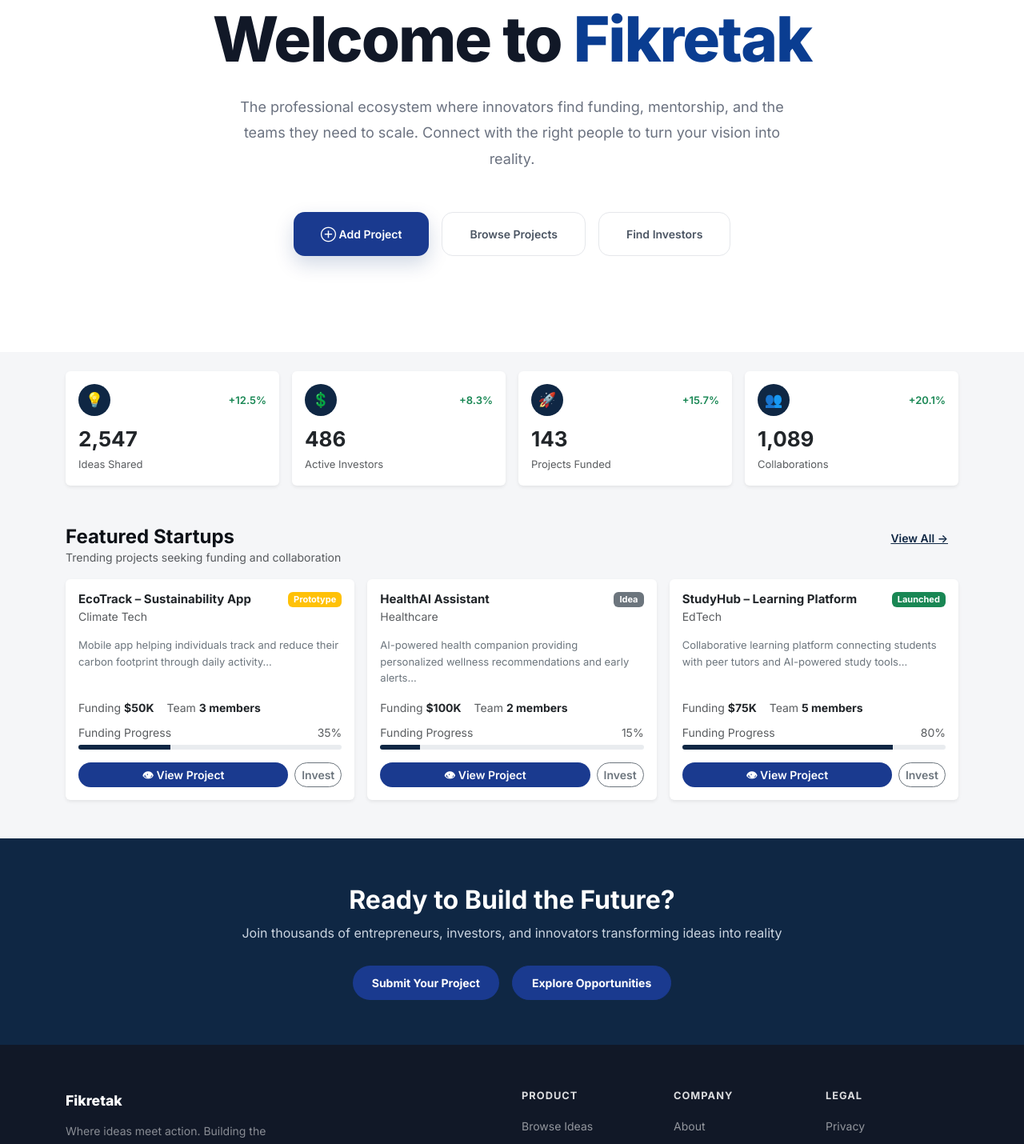
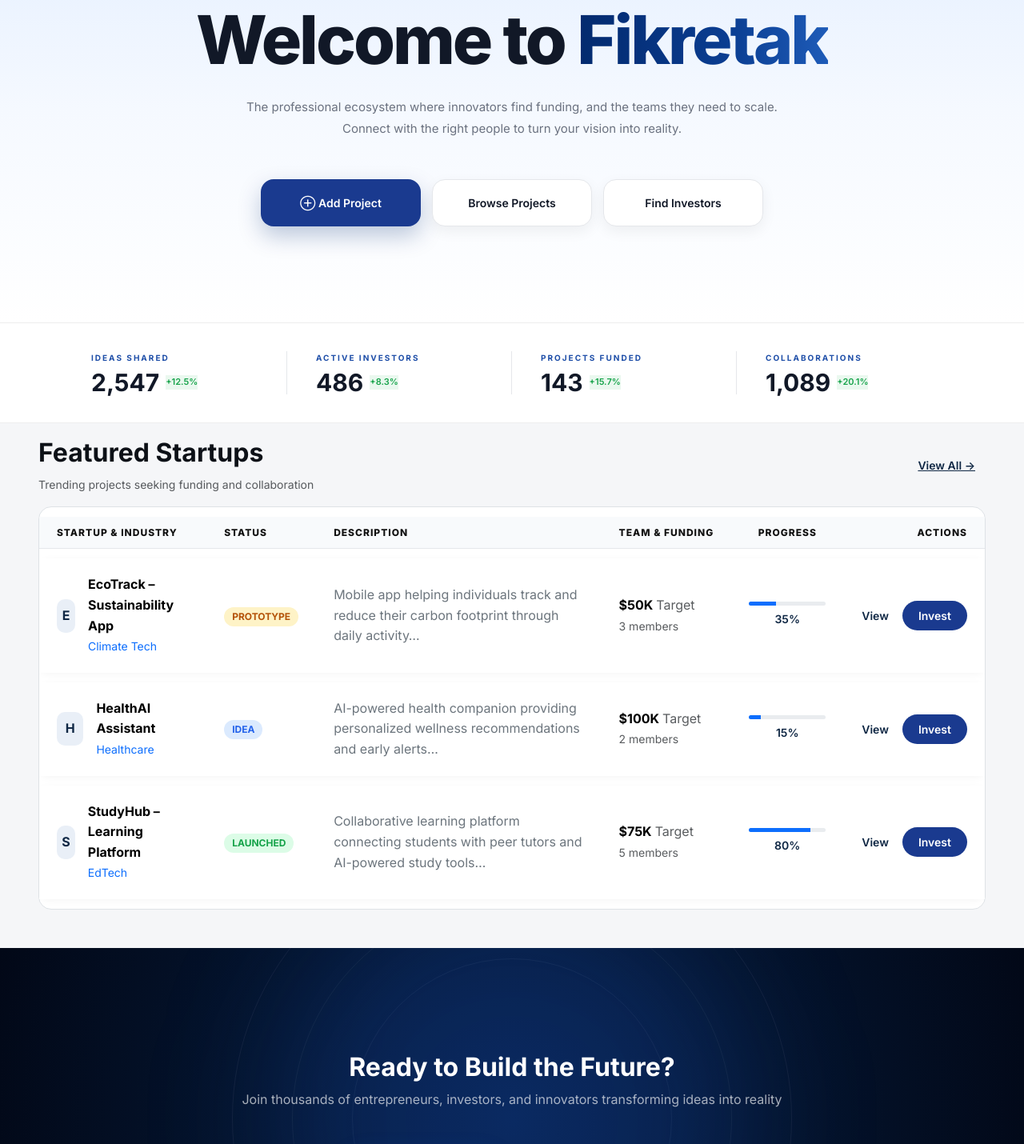
Before and after one commit to usef131/DemoFikratek, a React (Vite) app: page /home-two in a window 1280 px wide. Shown: the part 160-1590 px from the top of the page at 80% size. Built offline with nearby package versions, Linux system fonts and the light colour scheme.

Commit message:
edited the home pages

```diff
--- /dev/null
+++ b/src/Components/Cards/FeaturedStartupRow.jsx
@@ -0,0 +1,122 @@
+import { Badge, Button, ProgressBar } from "react-bootstrap";
+
+export default function FeaturedStartupRow({
+  startup,
+  NAVY,
+  navigate,
+}) {
+  return (
+    <tr>
+      <td className="ps-4">
+        <div className="d-flex align-items-center gap-3">
+          <div
+            style={{
+              width: 42,
+              height: 42,
+              borderRadius: 10,
+              background: "#e9eff7",
+              display: "flex",
+              alignItems: "center",
+              justifyContent: "center",
+              fontWeight: 700,
+              color: NAVY,
+            }}
+          >
+            {startup.name[0]}
+          </div>
+
+          <div>
+            <div className="fw-bold">{startup.name}</div>
+            <small className="text-primary">
+              {startup.category}
+            </small>
+          </div>
+        </div>
+      </td>
+
+      <td>
+        <Badge
+          bg=""
+          style={{
+            background:
+              startup.badge === "Prototype"
+                ? "#fef3c7"
+                : startup.badge === "Idea"
+                ? "#dbeafe"
+                : "#dcfce7",
+            color:
+              startup.badge === "Prototype"
+                ? "#b45309"
+                : startup.badge === "Idea"
+                ? "#2563eb"
+                : "#16a34a",
+            padding: "6px 10px",
+            borderRadius: "999px",
+          }}
+        >
+          {startup.badge.toUpperCase()}
+        </Badge>
+      </td>
+
+      <td style={{ width: "35%" }}>
+        <span className="text-secondary">
+          {startup.desc}
+        </span>
+      </td>
+
+      <td>
+        <div>
+          <strong>{startup.funding}</strong>
+          <span className="text-muted ms-1">
+            Target
+          </span>
+        </div>
+
+        <small className="text-muted">
+          {startup.team}
+        </small>
+      </td>
+
+      <td style={{ minWidth: 140 }}>
+        <ProgressBar
+          now={startup.progress}
+          style={{ height: 5 }}
+          className="mb-1"
+        />
+
+        <small
+          className="fw-semibold"
+          style={{ color: NAVY }}
+        >
+          {startup.progress}%
+        </small>
+      </td>
+
+      <td>
+        <div className="d-flex align-items-center gap-3">
+          <Button
+            variant="link"
+            className="p-0 text-decoration-none"
+            style={{ color: NAVY }}
+            onClick={() =>
+              navigate(`/ideas/${startup.id}`)
+            }
+          >
+            View
+          </Button>
+
+          <Button
+            size="sm"
+            style={{
+              background: NAVY,
+              border: "none",
+              padding: "8px 20px",
+            }}
+          >
+            Invest
+          </Button>
+        </div>
+      </td>
+    </tr>
+  );
+}
--- a/src/Pages/HomePageTwo/HomePageTwo.jsx
+++ b/src/Pages/HomePageTwo/HomePageTwo.jsx
@@ -1,27 +1,23 @@
 import { useState } from "react";
+import { useNavigate } from "react-router-dom";
 import { useAuth } from "../../../Context/AuthContext";
-import {
-  Container, Row, Col, Card, Button, Badge,
-  ProgressBar, Form, InputGroup, Navbar, Nav, NavDropdown, Dropdown, NavLink
-} from "react-bootstrap";
-import { BsMoon } from "react-icons/bs";
-import { CgProfile } from "react-icons/cg";
-import { Link } from "react-router-dom";
-import { useNavigate } from "react-router-dom";
+import { Container, Row, Col, Button, Table, } from "react-bootstrap";
 import SecondNavbar from "../../Components/Common/SecondNavbar";
 import Footer from "../../Components/Common/Footer";
+import FeaturedStartupRow from "../../Components/Cards/FeaturedStartupRow";
+import "./HomeTwo.css";
 
-// ── palette ──────────────────────────────────────────────────────────────────
+
 const NAVY = "#0f2744";
 
 
 
 // ── mock data ─────────────────────────────────────────────────────────────────
 const STATS = [
-  { emoji: "💡", value: "2,547", label: "Ideas Shared", delta: "+12.5%" },
-  { emoji: "💲", value: "486", label: "Active Investors", delta: "+8.3%" },
-  { emoji: "🚀", value: "143", label: "Projects Funded", delta: "+15.7%" },
-  { emoji: "👥", value: "1,089", label: "Collaborations", delta: "+20.1%" },
+  { value: "2,547", label: "Ideas Shared", delta: "+12.5%" },
+  { value: "486", label: "Active Investors", delta: "+8.3%" },
+  { value: "143", label: "Projects Funded", delta: "+15.7%" },
+  { value: "1,089", label: "Collaborations", delta: "+20.1%" },
 ];
 
 const STARTUPS = [
@@ -54,48 +50,12 @@ const STARTUPS = [
   },
 ];
 
-const MENTORS = [
-  {
-    id: 1,
-    initials: "DS",
-    name: "Dr. Sarah Chen",
-    sessions: 127,
-    rating: 4.9,
-    bio: "Former VP of AI at TechCorp, 15+ years scaling AI startups.",
-    tags: ["AI/ML", "Product Strategy"],
-  },
-  {
-    id: 2,
-    initials: "MR",
-    name: "Marcus Rodriguez",
-    sessions: 89,
-    rating: 4.8,
-    bio: "Growth leader at multiple unicorns. B2B SaaS expert.",
-    tags: ["Marketing", "Growth"],
-  },
-];
-
-// ── helpers ───────────────────────────────────────────────────────────────────
-function Avatar({ initials, size = 44, bg = NAVY }) {
-  return (
-    <div
-      style={{
-        width: size, height: size, borderRadius: "50%",
-        background: bg, color: "#fff",
-        display: "flex", alignItems: "center", justifyContent: "center",
-        fontWeight: 700, fontSize: size * 0.33, flexShrink: 0,
-      }}
-    >
-      {initials}
-    </div>
-  );
-}
 
 // ── component ─────────────────────────────────────────────────────────────────
 export default function HomePageTwo() {
   const navigate = useNavigate();
   const [search, setSearch] = useState("");
-  const { user} = useAuth()
+  const { user } = useAuth()
 
   return (
     <div style={{ background: "#f5f6f8", minHeight: "100vh", fontFamily: "'Inter', sans-serif" }}>
@@ -105,10 +65,10 @@ export default function HomePageTwo() {
       <SecondNavbar />
 
       {/* ── Hero ── */}
-      {/* ── Hero ── */}
       <div
         style={{
-    background: "#fff",
+          background:
+            "linear-gradient(180deg, #E6F0FF 0%, #F5F9FF 45%, #FFFFFF 100%)",
           paddingTop: "90px",
           paddingBottom: "120px",
         }}
@@ -120,10 +80,10 @@ export default function HomePageTwo() {
               {/* Heading */}
               <h1
                 style={{
-            fontSize: "clamp(56px,7vw,78px)",
+                  fontSize: "clamp(58px,7vw,84px)",
                   fontWeight: 800,
-            lineHeight: "1.05",
-            letterSpacing: "-2px",
+                  lineHeight: "1",
+                  letterSpacing: "-3px",
                   marginBottom: "28px",
                   color: "#111827",
                 }}
@@ -131,7 +91,10 @@ export default function HomePageTwo() {
                 Welcome to{" "}
                 <span
                   style={{
-              color: "#0A3D91",
+                    background: "linear-gradient(90deg, #032A6E 0%, #0A3D91 60%, #1E5BB8 100%)",
+                    WebkitBackgroundClip: "text",
+                    WebkitTextFillColor: "transparent",
+
                   }}
                 >
                   Fikretak
@@ -141,15 +104,15 @@ export default function HomePageTwo() {
               {/* Description */}
               <p
                 style={{
-            maxWidth: "720px",
+                  maxWidth: "700px",
                   margin: "0 auto",
                   color: "#6B7280",
-            fontSize: "18px",
+                  fontSize: "15px",
                   lineHeight: "1.8",
                 }}
               >
                 The professional ecosystem where innovators find funding,
-          mentorship, and the teams they need to scale. Connect with the
+                and the teams they need to scale. Connect with the
                 right people to turn your vision into reality.
               </p>
 
@@ -157,52 +120,19 @@ export default function HomePageTwo() {
               <div
                 className="d-flex justify-content-center flex-wrap"
                 style={{
-            gap: "16px",
+                  gap: "14px",
                   marginTop: "50px",
                 }}
               >
-          <Button
-            onClick={() => navigate("/create-idea")}
-            style={{
-              background: "#032A6E",
-              border: "none",
-              borderRadius: "14px",
-              padding: "16px 34px",
-              fontWeight: 600,
-              minWidth: "160px",
-              boxShadow: "0 10px 25px rgba(3,42,110,.18)",
-            }}
-          >
+                <Button className="main-btn primary-btn" onClick={() => navigate("/create-idea")}>
                   ⊕ Add Project
                 </Button>
 
-          <Button
-            variant="light"
-            onClick={() => navigate("/ideas")}
-            style={{
-              border: "1px solid #E5E7EB",
-              borderRadius: "14px",
-              padding: "16px 34px",
-              minWidth: "160px",
-              background: "#fff",
-              color: "#4B5563",
-            }}
-          >
+                <Button className="main-btn white-btn" onClick={() => navigate("/ideas")}>
                   Browse Projects
                 </Button>
 
-          <Button
-            variant="light"
-            onClick={() => navigate("/mentors")}
-            style={{
-              border: "1px solid #E5E7EB",
-              borderRadius: "14px",
-              padding: "16px 34px",
-              minWidth: "160px",
-              background: "#fff",
-              color: "#4B5563",
-            }}
-          >
+                <Button className="main-btn white-btn" onClick={() => navigate("/mentors")}>
                   Find Investors
                 </Button>
               </div>
@@ -211,123 +141,237 @@ export default function HomePageTwo() {
         </Container>
       </div>
 
+
       {/* ── Stats ── */}
-      <Container className="my-4">
-        <Row className="g-3">
-          {STATS.map((s) => (
-            <Col key={s.label} xs={6} lg={3}>
-              <Card className="border-0 shadow-sm h-100">
-                <Card.Body>
-                  <div className="d-flex justify-content-between align-items-center mb-2">
+      <Container
+        fluid
+        style={{
+          background: "#fff",
+          padding: "35px 90px",
+          borderTop: "1px solid #eee",
+          borderBottom: "1px solid #eee",
+        }}
+      >
+        <Row>
+          {STATS.map((s, index) => (
+            <Col
+              key={s.label}
+              xs={6}
+              lg={3}
+              style={{
+                borderRight:
+                  index !== STATS.length - 1 ? "1px solid #e5e7eb" : "none",
+              }}
+            >
+              <div className="ps-lg-4">
                 <div
                   style={{
-                        width: 40, height: 40, borderRadius: "50%",
-                        background: NAVY, display: "flex",
-                        alignItems: "center", justifyContent: "center",
-                        fontSize: 18,
+                    fontSize: "10px",
+                    fontWeight: 700,
+                    letterSpacing: "2px",
+                    textTransform: "uppercase",
+                    color: "#1e4ea8",
+                    marginBottom: "8px",
                   }}
                 >
-                      {s.emoji}
+                  {s.label}
                 </div>
-                    <span className="text-success fw-semibold" style={{ fontSize: 13 }}>{s.delta}</span>
+
+                <div className="d-flex align-items-center gap-2">
+                  <span
+                    style={{
+                      fontSize: "30px",
+                      fontWeight: 700,
+                      color: "#111827",
+                      lineHeight: 1,
+                    }}
+                  >
+                    {s.value}
+                  </span>
+
+                  <span
+                    style={{
+                      color: "#16a34a",
+                      fontSize: "11px",
+                      fontWeight: 600,
+                      background: "#eaf8ef"
+                    }}
+                  >
+                    {s.delta}
+                  </span>
                 </div>
-                  <p className="fw-bold mb-0" style={{ fontSize: 26 }}>{s.value}</p>
-                  <p className="text-muted mb-0" style={{ fontSize: 13 }}>{s.label}</p>
-                </Card.Body>
-              </Card>
+              </div>
             </Col>
           ))}
         </Row>
       </Container>
 
+
       {/* ── Featured Startups ── */}
-      <Container className="mb-5 mt-5">
-        <div className="d-flex justify-content-between align-items-start mb-3">
+      <Container fluid className="px-5 mb-5 mt-3">
+        <div
+          className="d-flex justify-content-between align-items-center"
+          style={{ marginBottom: "16px" }}
+        >
           <div>
-            <h4 className="fw-bold mb-0">Featured Startups</h4>
-            <p className="text-muted mb-0" style={{ fontSize: 14 }}>Trending projects seeking funding and collaboration</p>
+            <h2 className="fw-bold mb-2"> Featured Startups</h2>
+            <p className="text-muted mb-0 mt-2" style={{ fontSize: 14 }}>Trending projects seeking funding and collaboration</p>
           </div>
           <Button variant="link" style={{ color: NAVY, fontWeight: 600 }} onClick={() => navigate("/ideas")}>
             View All →
           </Button>
         </div>
 
-        <Row className="g-3">
-          {STARTUPS.map((s) => (
-            <Col key={s.id} md={4}>
-              <Card className="border-0 shadow-sm h-100">
-                <Card.Body className="d-flex flex-column">
-                  <div className="d-flex justify-content-between align-items-start mb-1">
-                    <div>
-                      <Card.Title className="mb-0 fw-bold" style={{ fontSize: 15 }}>{s.name}</Card.Title>
-                      <small className="text-muted">{s.category}</small>
+        <div
+          className="bg-white rounded-4 border overflow-hidden"
+          style={{ borderColor: "#e5e7eb" }}
+        >
+          <table className="table featured-table align-middle mb-0">
+            <thead
+              style={{
+                background: "#f8fafc",
+                fontSize: "12px",
+                textTransform: "uppercase",
+                letterSpacing: "1px",
+              }}
+            >
+              <tr>
+                <th className="ps-4">Startup & Industry</th>
+                <th>Status</th>
+                <th>Description</th>
+                <th>Team & Funding</th>
+                <th>Progress</th>
+                <th>Actions</th>
+              </tr>
+            </thead>
+
+            <tbody>
+              {STARTUPS.map((startup) => (
+                <FeaturedStartupRow
+                  key={startup.id}
+                  startup={startup}
+                  NAVY={NAVY}
+                  navigate={navigate}
+                />
+              ))}
+            </tbody>
+          </table>
         </div>
-                    <Badge bg={s.badgeBg} className="ms-2" style={{ fontSize: 11 }}>{s.badge}</Badge>
-                  </div>
-
-                  <Card.Text className="text-secondary mt-2 flex-grow-1" style={{ fontSize: 13 }}>
-                    {s.desc}
-                  </Card.Text>
-
-                  <div className="d-flex gap-3 mb-2">
-                    <small><span className="text-muted">Funding</span> <strong>{s.funding}</strong></small>
-                    <small><span className="text-muted">Team</span> <strong>{s.team}</strong></small>
-                  </div>
-
-                  <div className="d-flex justify-content-between mb-1">
-                    <small className="text-muted">Funding Progress</small>
-                    <small className="text-muted">{s.progress}%</small>
-                  </div>
-                  <ProgressBar
-                    now={s.progress}
-                    style={{ height: 6, marginBottom: 16 }}
-                    variant={undefined}
-                    className="fikretak-bar"
-                  />
-
-                  <div className="d-flex gap-2">
-                    <Button
-                      size="sm"
-                      style={{ background: NAVY, border: "none", flex: 1 }}
-                      onClick={() => navigate(`/ideas/${s.id}`)}
-                    >
-                      👁 View Project
-                    </Button>
-                    <Button size="sm" variant="outline-secondary">Invest</Button>
-                  </div>
-                </Card.Body>
-              </Card>
-            </Col>
-          ))}
-        </Row>
       </Container>
 
       {/* ── CTA Banner ── */}
-      <div style={{ background: NAVY, padding: "56px 24px", textAlign: "center" }}>
-        <h2 className="fw-bold text-white mb-2">Ready to Build the Future?</h2>
-        <p style={{ color: "#CBD5E1", marginBottom: 28 }}>
+      <div
+        style={{
+          background:
+            "radial-gradient(circle at center, #06204a 0%, #041530 45%, #020817 100%)",
+          position: "relative",
+          overflow: "hidden",
+          padding: "8rem 1.5rem",
+          textAlign: "center",
+        }}
+      >
+        {/* Circular rings */}
+        <div
+          style={{
+            position: "absolute",
+            width: "700px",
+            height: "700px",
+            border: "1px solid rgba(255,255,255,0.06)",
+            borderRadius: "50%",
+            left: "50%",
+            top: "50%",
+            transform: "translate(-50%, -50%)",
+          }}
+        />
+
+        <div
+          style={{
+            position: "absolute",
+            width: "550px",
+            height: "550px",
+            border: "1px solid rgba(255,255,255,0.05)",
+            borderRadius: "50%",
+            left: "50%",
+            top: "50%",
+            transform: "translate(-50%, -50%)",
+          }}
+        />
+
+        <div
+          style={{
+            position: "absolute",
+            width: "400px",
+            height: "400px",
+            border: "1px solid rgba(255,255,255,0.05)",
+            borderRadius: "50%",
+            left: "50%",
+            top: "50%",
+            transform: "translate(-50%, -50%)",
+          }}
+        />
+
+        {/* Blue glow */}
+        <div
+          style={{
+            position: "absolute",
+            width: "600px",
+            height: "600px",
+            background: "rgba(37,99,235,0.15)",
+            filter: "blur(80px)",
+            borderRadius: "50%",
+            left: "50%",
+            top: "50%",
+            transform: "translate(-50%, -50%)",
+          }}
+        />
+
+        {/* Content */}
+        <div style={{ position: "relative", zIndex: 2 }}>
+          <h2 className="fw-bold text-white mb-2">
+            Ready to Build the Future?
+          </h2>
+
+          <p
+            style={{
+              color: "rgba(255,255,255,0.65)",
+              marginBottom: "3rem",
+            }}
+          >
             Join thousands of entrepreneurs, investors, and innovators transforming ideas into reality
           </p>
+
           <div className="d-flex gap-3 justify-content-center flex-wrap">
             <Button
-            style={{ background: "#fff", color: NAVY, border: "none", fontWeight: 700, padding: "10px 24px" }}
+              style={{
+                background: "#fff",
+                color: "#041530",
+                border: "none",
+                fontWeight: 700,
+                padding: "12px 28px",
+                borderRadius: "999px",
+                boxShadow: "0 10px 30px rgba(37,99,235,.25)",
+              }}
               onClick={() => navigate("/create-idea")}
             >
               Submit Your Project
             </Button>
+
             <Button
-            style={{ background: "rgba(255,255,255,.15)", color: "#fff", border: "1px solid rgba(255,255,255,.3)", fontWeight: 700, padding: "10px 24px" }}
+              style={{
+                background: "rgba(255,255,255,.12)",
+                color: "#fff",
+                border: "1px solid rgba(255,255,255,.25)",
+                fontWeight: 700,
+                padding: "12px 28px",
+                borderRadius: "999px",
+              }}
               onClick={() => navigate("/ideas")}
             >
               Explore Opportunities
             </Button>
           </div>
         </div>
-
-      {/* ── progress bar colour override ── */}
-      <style>{`
-        .fikretak-bar .progress-bar { background-color: ${NAVY} !important; }
-      `}</style>
+      </div>
 
       <Footer />
 
--- /dev/null
+++ b/src/Pages/HomePageTwo/HomeTwo.css
@@ -0,0 +1,86 @@
+.main-btn {
+  border-radius: 16px !important;
+  padding: 18px 44px !important;
+  min-width: 200px;
+  font-size: 16px;
+  font-weight: 600;
+  transition: all 0.25s ease;
+}
+
+
+.main-btn:hover {
+  transform: translateY(-5px);
+}
+
+
+.primary-btn {
+  background: #032A6E !important;
+  border: none !important;
+  color: white !important;
+  box-shadow: 0 12px 28px rgba(3, 42, 110, 0.25);
+}
+
+.primary-btn:hover {
+  background: #021f52 !important;
+  box-shadow: 0 18px 40px rgba(3, 42, 110, 0.35);
+}
+
+button.main-btn.white-btn {
+  background: #ffffff !important;
+  border: 1px solid #E5E7EB !important;
+  color: #111827 !important;
+  box-shadow: 0 6px 18px rgba(0,0,0,0.06);
+}
+
+.white-btn:hover {
+  background: #ffffff !important;
+  border-color: #d1d5db !important;
+  box-shadow: 0 14px 28px rgba(0,0,0,0.10);
+}
+
+.featured-table {
+  border-collapse: separate !important;
+  border-spacing: 0 12px !important;
+}
+
+.featured-table thead th {
+  color: #111 !important;
+  font-weight: 800;
+  font-size: 12px;
+  text-transform: uppercase;
+  letter-spacing: 1px;
+  padding: 10px 22px !important;
+  border-bottom: 1px solid #e5e7eb;
+  background: transparent !important;
+  vertical-align: bottom;
+  text-align: left;
+  white-space: nowrap;
+}
+
+.featured-table tbody tr {
+  background: white;
+  box-shadow: 0 2px 10px rgba(0, 0, 0, 0.04);
+  border-radius: 12px;
+}
+
+
+.featured-table tbody td {
+  padding: 20px 22px !important;
+  vertical-align: middle;
+  border: none !important;
+}
+
+.featured-table th:nth-child(4),
+.featured-table td:nth-child(4) {
+  text-align: left;
+}
+
+.featured-table th:nth-child(5),
+.featured-table td:nth-child(5) {
+  text-align: center;
+}
+
+.featured-table th:nth-child(6),
+.featured-table td:nth-child(6) {
+  text-align: right;
+}
```
Also changed, not shown: src/Pages/Home/Home.jsx (+0 -45 lines). Lines whose indentation alone changed are shown as unchanged.
